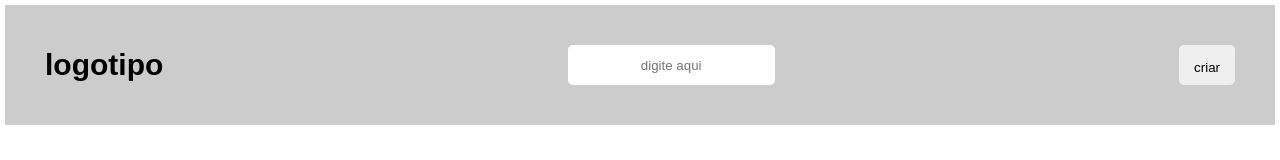
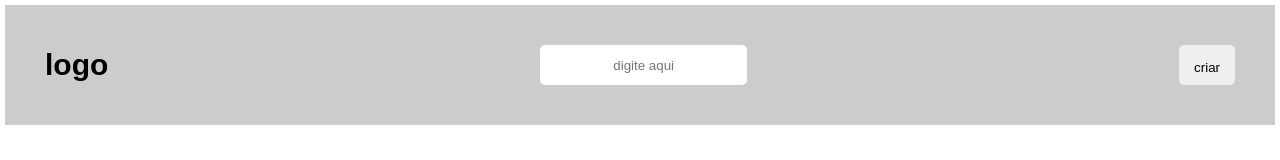
Before and after one commit to Kaua-Almeida/Crud, a website with bundled scripts: page index.html in a window 1280 px wide. Shown: the top 160 px of the page. Built offline with nearby package versions, Linux system fonts and the light colour scheme; data requests are answered from the project's data file.

Commit message:
alteração para logo

```diff
--- a/index.html
+++ b/index.html
@@ -12,7 +12,7 @@
 <body>
     <nav>
         <div class="nav-bar">
-            <h1>logotipo</h1>
+            <h1>logo</h1>
             <input type="text" id="pesquisa" class="pesquisa" placeholder="digite aqui">
             <a href="files/criarEvento.html"  ><input type="button" value="criar"></a>
         </div>
```
